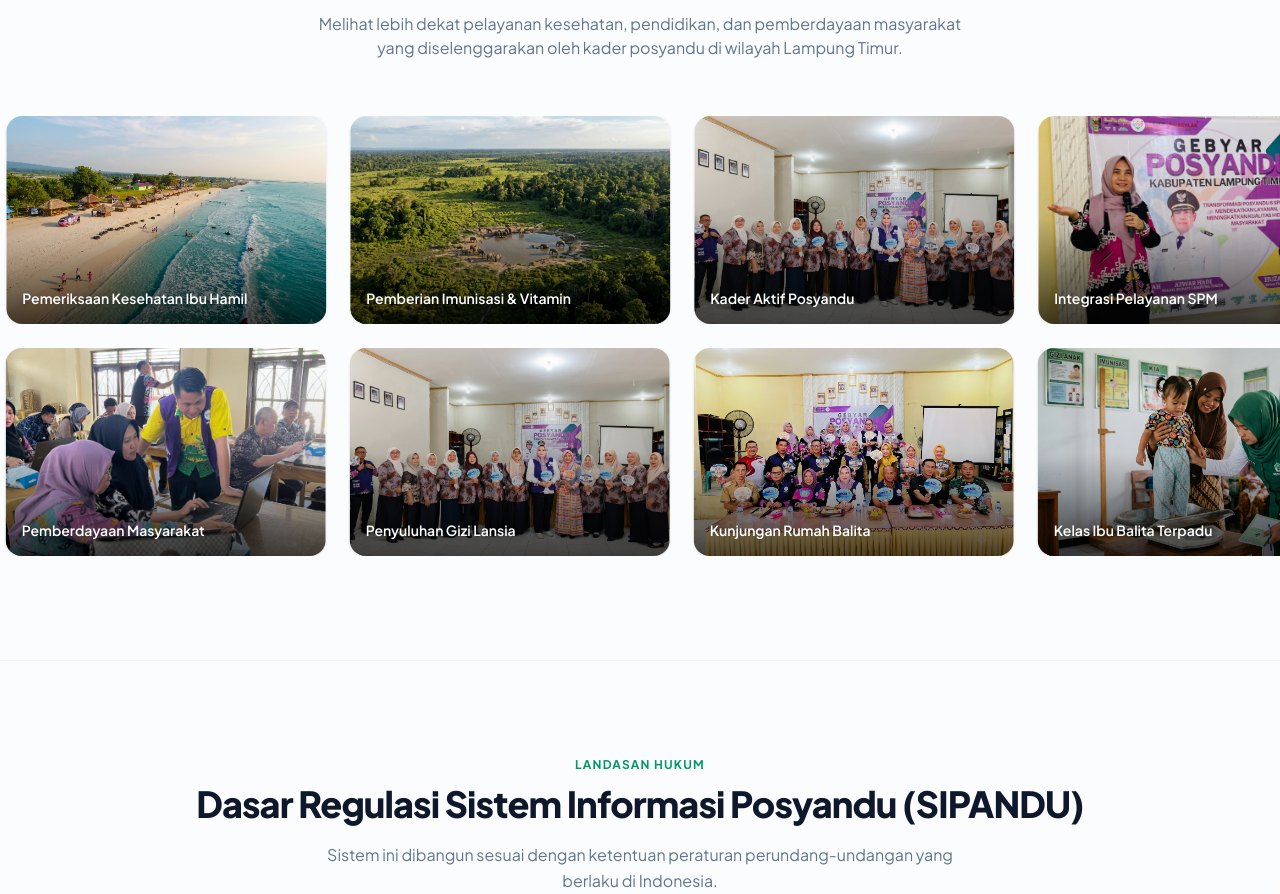
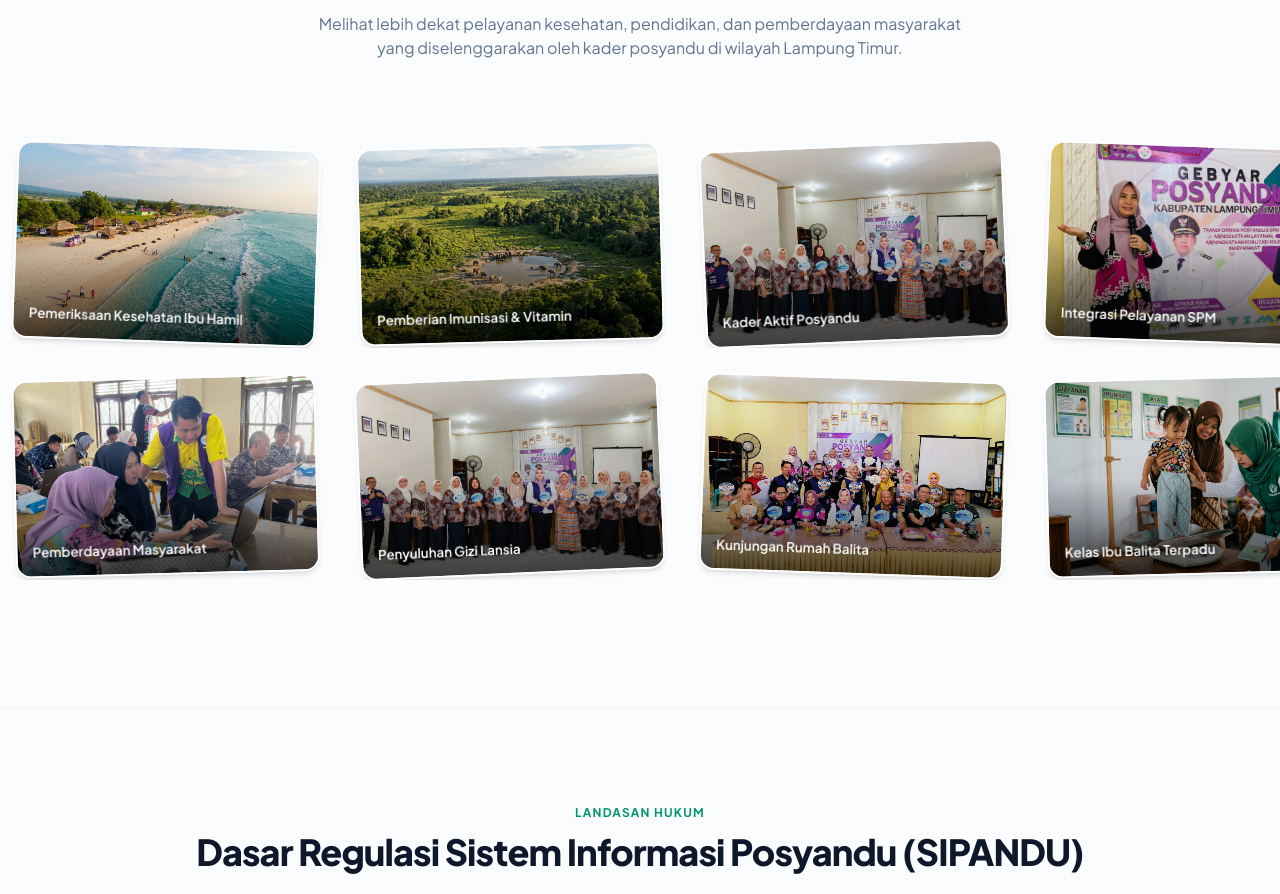
Before and after one commit to 960nata/sip-posyandu-ratujayatani, a Next.js app: page / in a window 1280 px wide. Shown: the part 4715-5609 px from the top of the page. Built offline with nearby package versions, Linux system fonts and the light colour scheme; no server answers.

Commit message:
feat(landing): implement interactive 3D-rotated photo deck styling with spring transitions and glow shadow for gallery cards

```diff
--- a/src/app/page.tsx
+++ b/src/app/page.tsx
@@ -890,7 +890,7 @@ export default function Home() {
           whileInView={{ opacity: 1, y: 0 }}
           viewport={{ once: true, margin: "-50px" }}
           transition={{ duration: 0.8, ease: "easeOut" }}
-          className="marquee-container space-y-6 overflow-hidden py-2"
+          className="marquee-container space-y-6 overflow-hidden py-8"
         >
           {/* First Row: Left Scrolling */}
           <div className="flex overflow-hidden">
@@ -907,19 +907,35 @@ export default function Home() {
                 { src: "/images/hero/hero4.avif", alt: "Kader Aktif Posyandu" },
                 { src: "/images/tujuan/PHOTO-2026-05-11-21-46-03 2.jpg", alt: "Integrasi Pelayanan SPM" },
               ].map((item, idx) => (
-                <div key={`r1-${idx}`} className="relative w-80 h-52 flex-shrink-0 rounded-2xl overflow-hidden group shadow-sm hover:shadow-lg hover:-translate-y-2 transition-all duration-300 cursor-pointer">
+                <motion.div
+                  key={`r1-${idx}`}
+                  variants={{
+                    initial: { rotate: (idx % 3 === 0) ? -2.5 : (idx % 3 === 1) ? 2 : -1.5, scale: 0.95 },
+                    hover: {
+                      rotate: 0,
+                      scale: 1.06,
+                      y: -10,
+                      zIndex: 50,
+                      boxShadow: "0 20px 30px -10px rgba(16, 185, 129, 0.4)",
+                    }
+                  }}
+                  initial="initial"
+                  whileHover="hover"
+                  transition={{ type: "spring", stiffness: 200, damping: 18 }}
+                  className="relative w-80 h-52 flex-shrink-0 rounded-2xl overflow-hidden shadow-md cursor-pointer border-2 border-white bg-slate-100"
+                >
                   <Image
                     src={item.src}
                     alt={item.alt}
                     fill
                     sizes="320px"
-                    className="object-cover transition-transform duration-500 group-hover:scale-105"
+                    className="object-cover"
                   />
                   <div className="absolute inset-0 bg-gradient-to-t from-black/70 via-black/10 to-transparent"></div>
                   <div className="absolute bottom-4 left-4 right-4">
                     <p className="text-white font-semibold text-sm drop-shadow-sm">{item.alt}</p>
                   </div>
-                </div>
+                </motion.div>
               ))}
             </div>
           </div>
@@ -939,19 +955,35 @@ export default function Home() {
                 { src: "/images/tujuan/PHOTO-2026-05-11-21-46-03 3.jpg", alt: "Pelayanan Posyandu Prima" },
                 { src: "/images/tujuan/PHOTO-2026-05-11-21-46-03 4.jpg", alt: "Pemberdayaan Masyarakat" },
               ].map((item, idx) => (
-                <div key={`r2-${idx}`} className="relative w-80 h-52 flex-shrink-0 rounded-2xl overflow-hidden group shadow-sm hover:shadow-lg hover:-translate-y-2 transition-all duration-300 cursor-pointer">
+                <motion.div
+                  key={`r2-${idx}`}
+                  variants={{
+                    initial: { rotate: (idx % 3 === 0) ? 2 : (idx % 3 === 1) ? -1.5 : -2.5, scale: 0.95 },
+                    hover: {
+                      rotate: 0,
+                      scale: 1.06,
+                      y: -10,
+                      zIndex: 50,
+                      boxShadow: "0 20px 30px -10px rgba(16, 185, 129, 0.4)",
+                    }
+                  }}
+                  initial="initial"
+                  whileHover="hover"
+                  transition={{ type: "spring", stiffness: 200, damping: 18 }}
+                  className="relative w-80 h-52 flex-shrink-0 rounded-2xl overflow-hidden shadow-md cursor-pointer border-2 border-white bg-slate-100"
+                >
                   <Image
                     src={item.src}
                     alt={item.alt}
                     fill
                     sizes="320px"
-                    className="object-cover transition-transform duration-500 group-hover:scale-105"
+                    className="object-cover"
                   />
                   <div className="absolute inset-0 bg-gradient-to-t from-black/70 via-black/10 to-transparent"></div>
                   <div className="absolute bottom-4 left-4 right-4">
                     <p className="text-white font-semibold text-sm drop-shadow-sm">{item.alt}</p>
                   </div>
-                </div>
+                </motion.div>
               ))}
             </div>
           </div>
```
